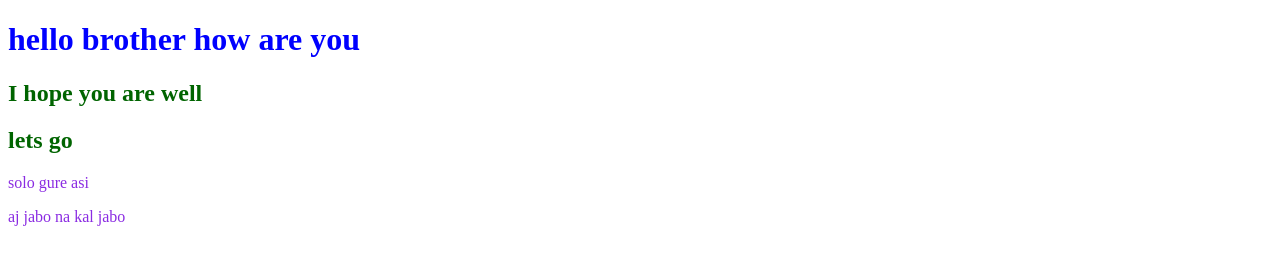
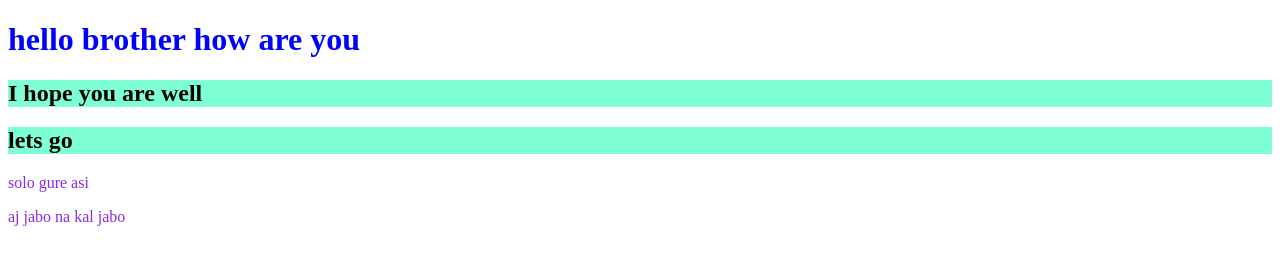
Before and after one commit to Nituchakma/my-second-repo, a plain HTML site: page index.html in a window 1280 px wide. Drawn offline with Linux system fonts and the light colour scheme.

Commit message:
background color changed

```diff
--- a/style.css
+++ b/style.css
@@ -5,5 +5,5 @@ h1{
     color: blue;
 }
 h2{
-    color: darkgreen;
+    background-color: aquamarine;
 }
```
